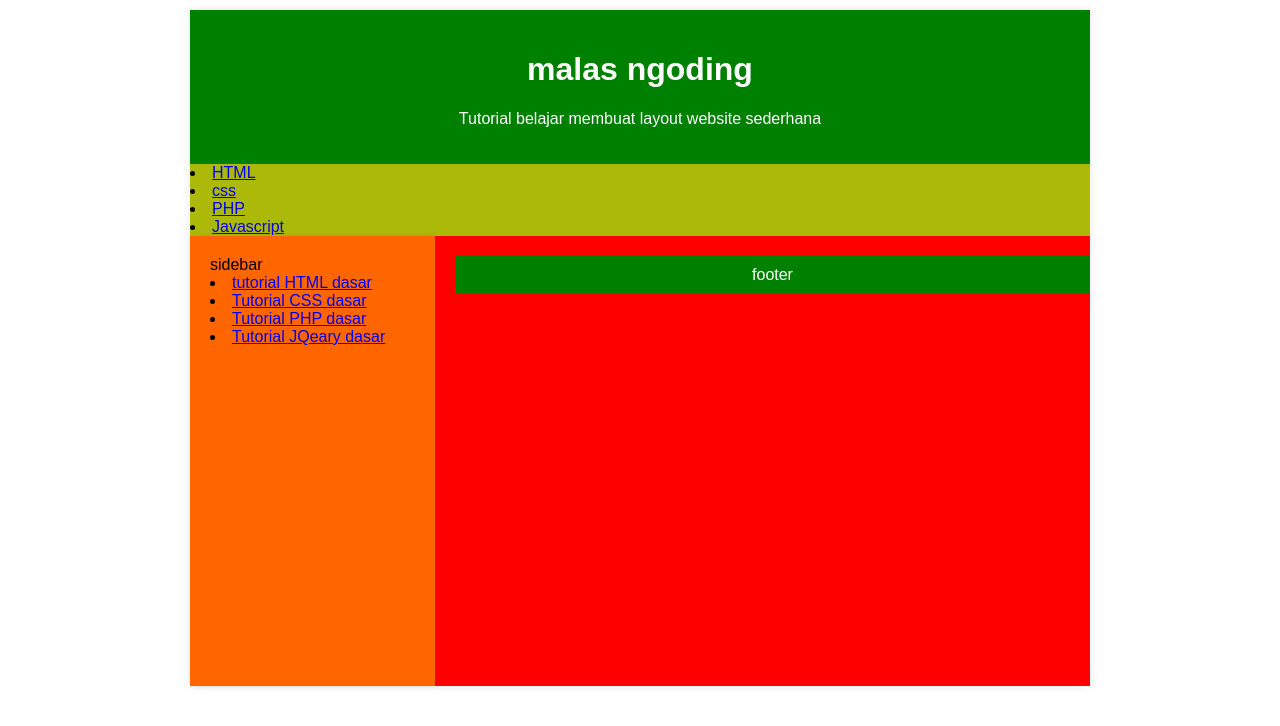
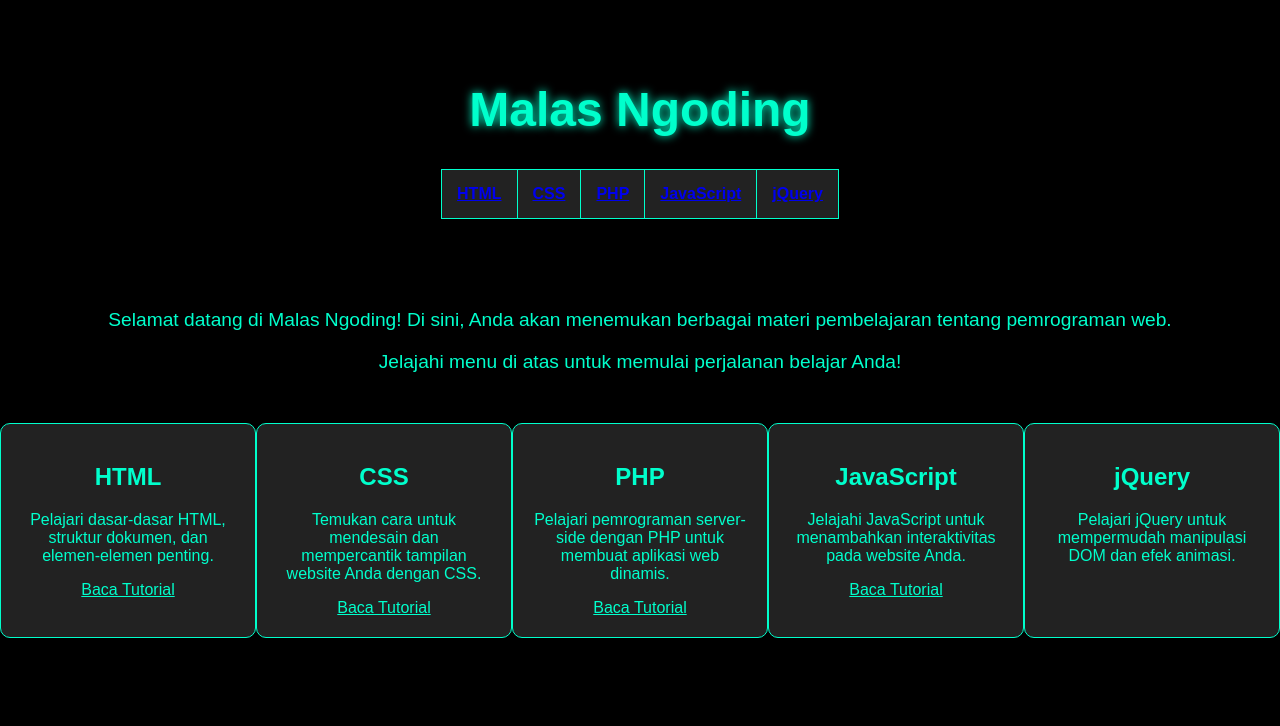
Before and after one commit to TR1OM0YMOY/website-personal, a plain HTML site: page index.html in a window 1280 px wide. Drawn offline with Linux system fonts and the light colour scheme.

Commit message:
Update index.html

```diff
--- a/index.html
+++ b/index.html
@@ -1,39 +1,118 @@
 <!DOCTYPE html>
-<html>
+<html lang="id">
 <head>
-    <title></title>
-    <link rel="stylesheet" type="text/css" href="style.css">
+    <meta charset="UTF-8">
+    <meta name="viewport" content="width=device-width, initial-scale=1.0">
+    <title>Malas Ngoding</title>
+    <style>
+        body {
+            background-color: black;
+            color: #00ffcc; /* Warna teks futuristik */
+            font-family: 'Arial', sans-serif;
+            margin: 0;
+            padding: 0;
+        }
+        header {
+            text-align: center;
+            padding: 50px 0;
+        }
+        h1 {
+            font-size: 3em;
+            text-shadow: 0 0 10px #00ffcc;
+        }
+        table {
+            margin: 20px auto;
+            border-collapse: collapse;
+        }
+        th, td {
+            border: 1px solid #00ffcc;
+            padding: 15px;
+            text-align: center;
+        }
+        th {
+            background-color: #222;
+        }
+        nav a {
+            color: #00ffcc;
+            text-decoration: none;
+            margin: 0 15px;
+            font-size: 1.2em;
+            transition: color 0.3s;
+        }
+        nav a:hover {
+            color: #ffcc00; /* Warna saat hover */
+        }
+        .welcome {
+            text-align: center;
+            margin: 20px;
+            font-size: 1.2em;
+        }
+        .tutorials {
+            display: flex;
+            justify-content: space-around;
+            margin: 50px 0;
+        }
+        .tutorial {
+            background-color: #222;
+            border: 1px solid #00ffcc;
+            border-radius: 10px;
+            padding: 20px;
+            width: 22%;
+            text-align: center;
+            transition: transform 0.3s;
+        }
+        .tutorial:hover {
+            transform: scale(1.05);
+        }
+        footer {
+            text-align: center;
+            margin: 50px 0;
+            font-size: 0.9em;
+        }
+    </style>
 </head>
 <body>
-    <div class="wrap">
-        <div class="header">
-            <h1>malas ngoding</h1>
-            <p>Tutorial belajar membuat layout website sederhana</p>
-        </div>
-        <div class="menu">
-            <u1>
-                <li><a href="HTML.html">HTML</a></li>
-                <li><a href="CSS.html">css</a></li>
-                <li><a href="PHP.html">PHP</a></li>
-                <li><a href="JavaScript.html">Javascript</a></li>
-            </u1>
-        </div>
-        <div class="badan">
-            <div class="sidebar">
-                sidebar
-                <u1>
-                    <li><a href="#">tutorial HTML dasar</a></li>
-                    <li><a href="#">Tutorial CSS dasar</a></li>
-                    <li><a href="#">Tutorial PHP dasar</a></li>
-                    <li><a href="#">Tutorial JQeary dasar</a></li>
-                <u1>
-            </div>
-            <div class="content"
-            </div>
-            <div class="clear"></div>
-            <div class="footer">
-                footer
-            </div>
+
+<header>
+    <h1>Malas Ngoding</h1>
+    <table>
+        <tr>
+            <th><a href="HTML.html">HTML</a></th>
+            <th><a href="css.html">CSS</a></th>
+            <th><a href="PHP.html">PHP</a></th>
+            <th><a href="#Javascript.html">JavaScript</a></th>
+            <th><a href="#jquery">jQuery</a></th>
+        </tr>
+    </table>
+</header>
+
+<div class="welcome">
+    <p>Selamat datang di Malas Ngoding! Di sini, Anda akan menemukan berbagai materi pembelajaran tentang pemrograman web.</p>
+    <p>Jelajahi menu di atas untuk memulai perjalanan belajar Anda!</p>
+</div>
+
+<div class="tutorials">
+    <div class="tutorial" id="html">
+        <h2>HTML</h2>
+        <p>Pelajari dasar-dasar HTML, struktur dokumen, dan elemen-elemen penting.</p>
+        <a href="tutorial-html.html" style="color: #00ffcc;">Baca Tutorial</a>
     </div>
-</body>
-</html>
+    <div class="tutorial" id="css">
+        <h2>CSS</h2>
+        <p>Temukan cara untuk mendesain dan mempercantik tampilan website Anda dengan CSS.</p>
+        <a href="tutorial-css.html" style="color: #00ffcc;">Baca Tutorial</a>
+    </div>
+    <div class="tutorial" id="php">
+        <h2>PHP</h2>
+        <p>Pelajari pemrograman server-side dengan PHP untuk membuat aplikasi web dinamis.</p>
+        <a href="tutorial-php.html" style="color: #00ffcc;">Baca Tutorial</a>
+    </div>
+    <div class="tutorial" id="javascript">
+        <h2>JavaScript</h2>
+        <p>Jelajahi JavaScript untuk menambahkan interaktivitas pada website Anda.</p>
+        <a href="tutorial-javascript.html" style="color: #00ffcc;">Baca Tutorial</a>
+    </div>
+    <div class="tutorial" id="jquery">
+        <h2>jQuery</h2>
+        <p>Pelajari jQuery untuk mempermudah manipulasi DOM dan efek animasi.</p>
+        <a href
```
